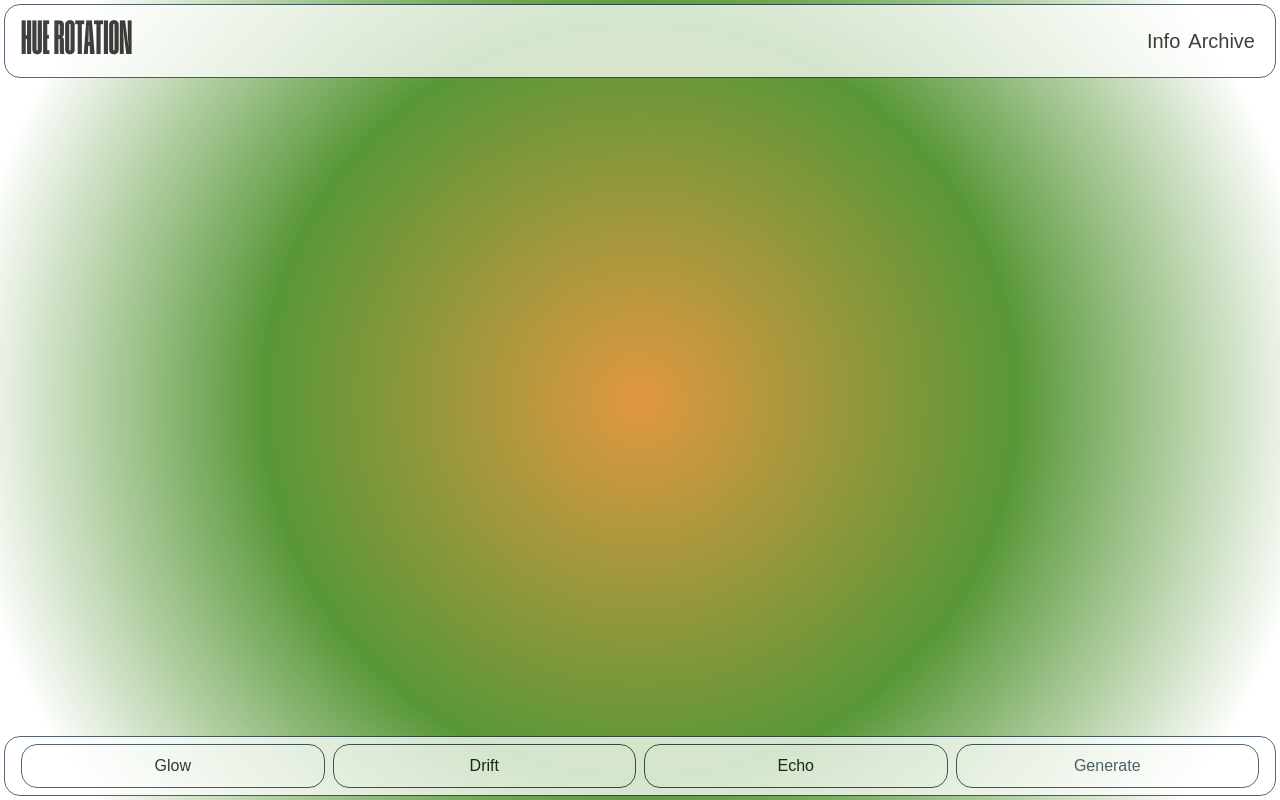
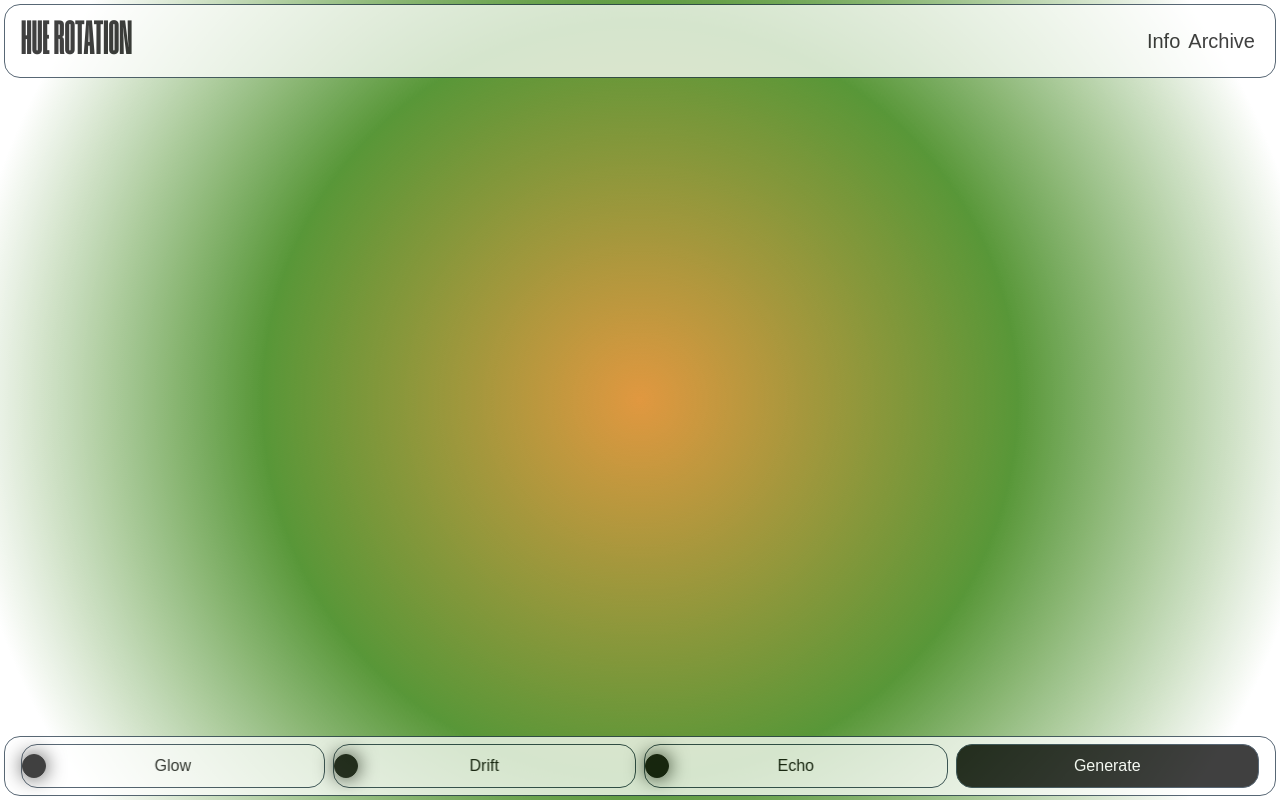
Before and after one commit to riccardogiacomazzi/hue-rotation, a React (Vite) app: page / in a window 1280 px wide. Built offline with nearby package versions, Linux system fonts and the light colour scheme.

Commit message:
Improved landing page styling

```diff
--- a/package.json
+++ b/package.json
@@ -11,6 +11,7 @@
   },
   "dependencies": {
     "@huggingface/inference": "^3.13.1",
+    "@radix-ui/react-slider": "^1.3.5",
     "react": "^19.1.0",
     "react-dom": "^19.1.0",
     "react-icons": "^5.5.0",
--- a/src/components/Footer/Footer.css
+++ b/src/components/Footer/Footer.css
@@ -34,10 +34,15 @@
   border-radius: 1rem;
   height: 75%;
   display: flex;
+  flex-direction: column;
   justify-content: center;
   align-items: center;
   cursor: pointer;
   transition: background-color 0.3s ease;
+}
+
+.button-text {
+  color: white;
 }
 
 .input {
@@ -45,3 +50,56 @@
   width: 100%;
   height: 100%;
 }
+
+.slider-root {
+  position: relative;
+  display: flex;
+  align-items: center;
+  user-select: none;
+  touch-action: none;
+  width: 100%;
+  height: 100%;
+  border-radius: 1rem;
+}
+
+.slider-track {
+  position: relative;
+  flex-grow: 1;
+  height: 100%;
+  border-radius: 9999px;
+}
+
+.slider-label {
+  position: absolute;
+  top: 50%;
+  left: 50%;
+  transform: translate(-50%, -50%);
+  text-align: center;
+  pointer-events: none;
+  mix-blend-mode: difference;
+  color: white;
+  z-index: 999;
+}
+
+.slider-range {
+  position: absolute;
+  height: 100%;
+  border-radius: 9999px;
+}
+
+.slider-thumb {
+  display: block;
+  width: 1.5rem;
+  height: 1.5rem;
+  border: 1px solid rgb(0, 0, 0);
+  background-color: black;
+  border-radius: 9999px;
+  box-shadow: 0px 0px 20px rgba(0, 0, 0, 1);
+  outline: none;
+}
+
+.slider-bar {
+  height: 100%;
+  /* box-shadow: 10px 0px 5px rgba(0, 0, 0, 1); */
+  border-radius: 1rem;
+}
--- a/src/components/Footer/Footer.jsx
+++ b/src/components/Footer/Footer.jsx
@@ -1,6 +1,7 @@
 import { useEffect, useState } from "react";
 import "./Footer.css";
-import Slider from "./Slider/Slider";
+// import Slider from "./Slider/Slider";
+import * as Slider from "@radix-ui/react-slider";
 
 const Footer = ({ gradientParameters, onSubmit, loading }) => {
   const [sliderValues, setSliderValues] = useState([0, 0, 0]);
@@ -33,22 +34,40 @@ const Footer = ({ gradientParameters, onSubmit, loading }) => {
       <div className="sliders-container">
         {gradientParameters &&
           gradientParameters.map((item, index) => (
-            <Slider
-              onChange={(value) => handleSliderChange(index, value)}
-              className="footer-item"
-              key={index}
-              label={item}
-              value={sliderValues[index]}
-            >
-              {item}
-            </Slider>
+            <div className="footer-item">
+              <div className="slider-label">{item}</div>
+              <Slider.Root
+                className="slider-root"
+                defaultValue={[0]}
+                max={100}
+                step={1}
+                onValueChange={(value) => handleSliderChange(index, value)}
+                key={index}
+              >
+                <Slider.Track className="slider-track">
+                  <div className="slider-bar" style={{ width: `${sliderValues[index]}%` }} />
+                  <Slider.Range className="slider-range" />
+                </Slider.Track>
+                <Slider.Thumb className="slider-thumb" aria-label="Slider Thumb" />
+              </Slider.Root>
+            </div>
+
+            // <Slider
+            //   onChange={(value) => handleSliderChange(index, value)}
+            //   className="footer-item"
+            //   key={index}
+            //   label={item}
+            //   value={sliderValues[index]}
+            // >
+            //   {item}
+            // </Slider>
           ))}
         <div
           className="footer-item"
-          style={{ backgroundColor: clickFlashed ? "black" : "white", mixBlendMode: loading && "difference" }}
+          style={{ backgroundColor: clickFlashed ? "white" : "black", mixBlendMode: loading && "difference" }}
           onClick={(e) => handleSubmit(e, sliderValues)}
         >
-          {clickFlashed ? "Generating" : "Generate"}
+          <div className="button-text">{clickFlashed ? "Generating" : "Generate"}</div>
         </div>
       </div>
     </div>
```
Also changed, not shown: 1 other file (tests, documents, lock files or other folders).
